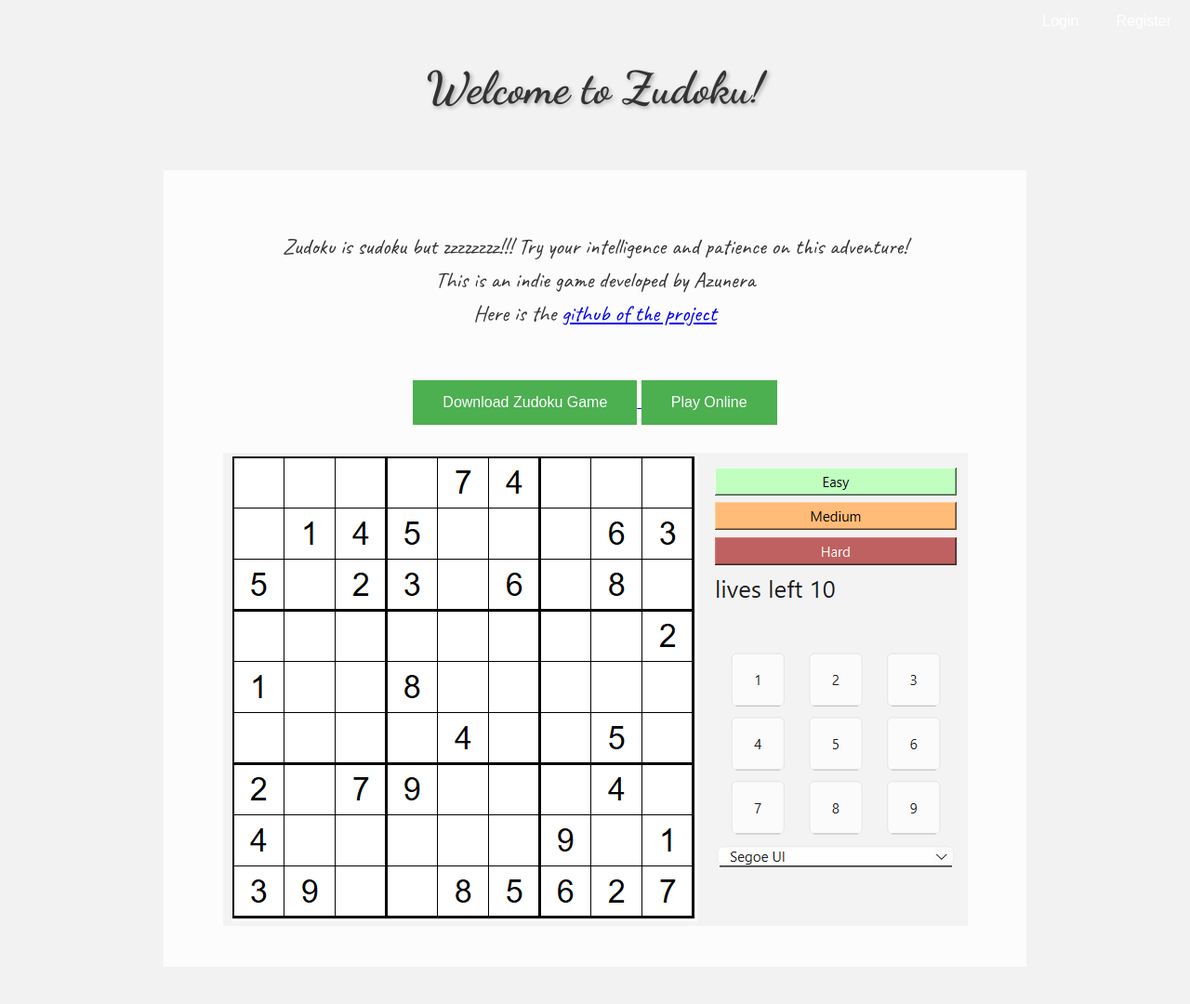
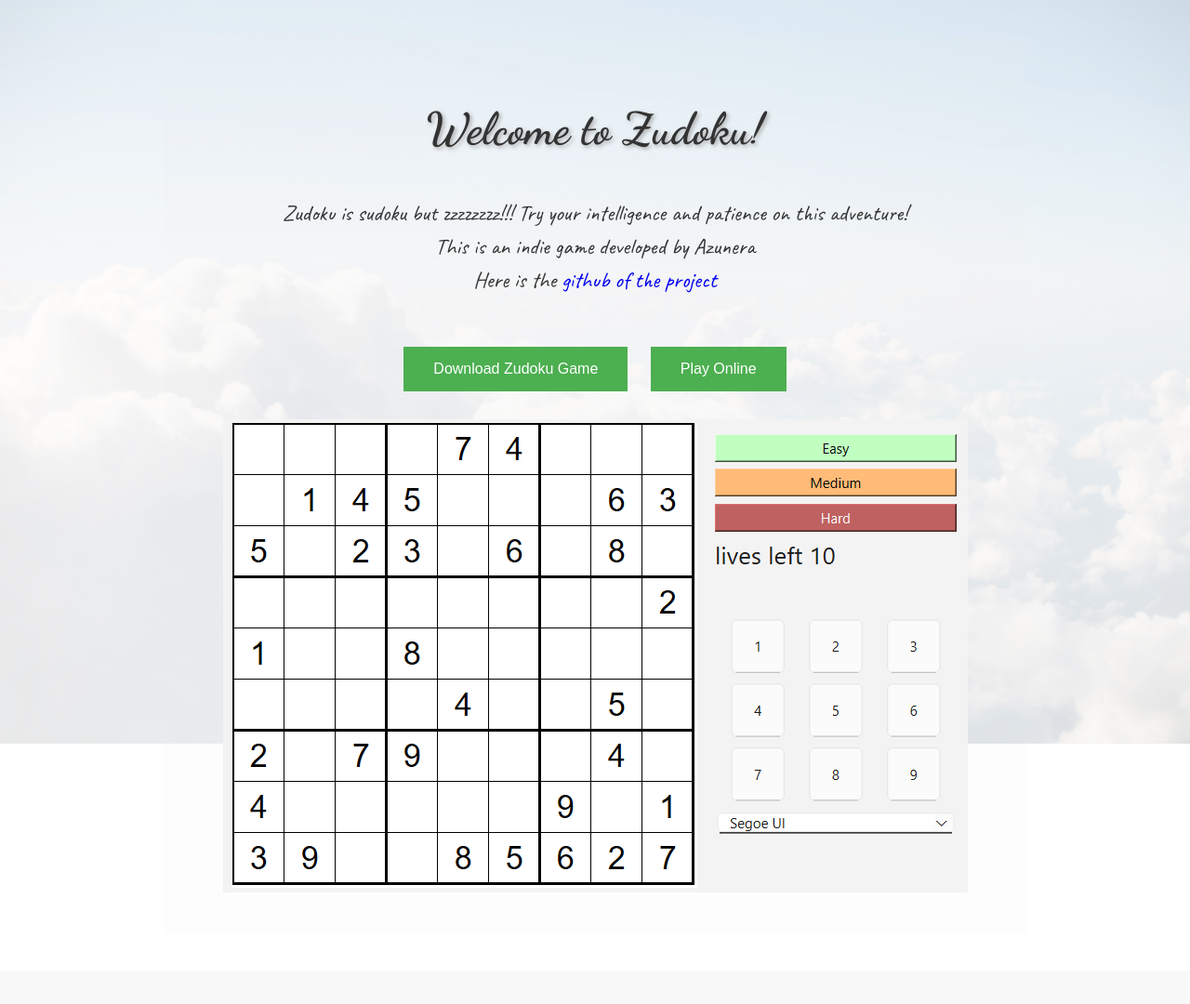
Before and after one commit to Azunera/zudoku_website, a Flask app: page / in a window 1280 px wide. Shown: the whole page at 93% size. After the commit the page ends 952 px from the top, so only its background shows below. Run offline with Flask 3, Linux system fonts and the light colour scheme.

Commit message:
Fixing minor details: Sidebar button repositioned, adding background image and updating layouts to the other templates besides zudoku.html, minor fix to register-login system

```diff
--- a/api/static/css/index.css
+++ b/api/static/css/index.css
@@ -5,8 +5,11 @@ body {
     font-family: Arial, sans-serif;
     margin: 0;
     padding: 0;
-    background: #f2f2f2;
-    position: relative;
+    /* background: #f2f2f2; */
+    /* position: relative; */
+    height: 100%;
+
+
 }
 
 body::before {
@@ -17,6 +20,7 @@ body::before {
     width: 100%;
     height: 100%;
     /* background: url('a.png') no-repeat center center fixed; */
+    background-image: url("../images/skylight.jpg");
     background-size: cover;
     z-index: -1;
     opacity: 0.3;
@@ -28,22 +32,23 @@ h1 {
     margin: 20px;
     text-align: center;
     font-size: 48px;
+    margin-top: 50px;
     text-shadow: 2px 2px 4px #aaa;
 }
 
 .container {
     max-width: 1200px;
     padding: 20px;
-    margin: 0 auto; /* Center the container horizontally */
+    margin: 0 auto;
     text-align: center;
     box-sizing: border-box;
 }
 
 .content {
-    background-color: rgba(255, 255, 255, 0.8);
+    background-color: rgba(232, 232, 232, 0.1);
     padding: 20px;
-    margin: 20px auto; /* Center the content within the container */
-    width: 80%; /* Adjust width as needed */
+    margin: 20px auto;
+    width: 80%;
     box-sizing: border-box;
 }
 
@@ -68,7 +73,8 @@ button {
     color: white;
     padding: 15px 32px;
     font-size: 16px;
-    margin: 10px 0;
+    margin: 10px;
+
     cursor: pointer;
     transition: background 0.3s;
 }
@@ -79,7 +85,6 @@ button:hover {
 
 .navbar {
     width: 100%;
-    /* background-color: #333; */
     overflow: hidden;
 }
 
@@ -92,6 +97,9 @@ button:hover {
     text-decoration: none;
 }
 
+a{
+    text-decoration: none;
+}
 .navbar a:hover {
     background-color: #ddd;
     color: black;
--- a/api/templates/index.html
+++ b/api/templates/index.html
@@ -7,21 +7,13 @@
     <title>Zudoku</title>
     <link rel="icon" href="../static/images/favicon.ico">
     <link rel="stylesheet" href="../static/css/index.css">
-    <!-- <link rel="stylesheet" href="../static/css/zudoku.css"> -->
-    <style>
 
-    </style>
 </head>
 <body>
-    <!-- Navigation bar -->
-    <div class="navbar">
-        <a href="register.html">Register</a>
-        <a href="login.html">Login</a>
-    </div>
 
-    <h1>Welcome to Zudoku!</h1>
     <div class="container">
         <div class="content">
+            <h1>Welcome to Zudoku!</h1>
             <p>
                 Zudoku is sudoku but zzzzzzzz!!!
                 Try your intelligence and patience on this adventure!<br>
@@ -33,7 +25,7 @@
                 <button>Download Zudoku Game</button>
             </a>
 
-            <!-- Link to zudoku e -->
+            <!-- Link to zudoku online -->
             <a href="zudoku">
                 <button>Play Online</button>
             </a>
--- a/api/templates/login.html
+++ b/api/templates/login.html
@@ -6,10 +6,9 @@
     <meta name="viewport" content="width=device-width, initial-scale=1.0">
     <title>Login to Zudoku</title>
     <link rel="icon" href="../static/images/favicon.ico">
-    <link rel="stylesheet" href="/static/css/index.css">
     <link rel="stylesheet" href="/static/css/zudoku.css">
 </head>
-<body>
+<body class="daylight">
     <h1 id="title">Login to Zudoku</h1>
     <div class="body_column">
         <div class="column middle">
--- a/api/templates/register.html
+++ b/api/templates/register.html
@@ -10,7 +10,7 @@
     <!-- <link rel="stylesheet" href="/static/css/index.css"> -->
     <link rel="stylesheet" href="/static/css/zudoku.css">
 </head>
-<body>
+<body class="daylight">
     <h1 id="title">Register for Zudoku</h1>
     <div class="body_column">
         <div class="column middle">
--- a/api/templates/zudoku.html
+++ b/api/templates/zudoku.html
@@ -7,9 +7,8 @@
 
     <title>Zudoku Online</title>
     <link rel="icon" href="../static/images/favicon.ico">
-    <!-- <link rel="stylesheet" href="../static/css/index.css"> -->
     <link rel="stylesheet" href="../static/css/zudoku.css">
-</head
+</head>
 <body>
     <canvas id="fireworksCanvas"></canvas>
     <!-- Dropdown for styling, its as fixed location-->
```
Also changed, not shown: api/static/css/zudoku.css (+11 -5 lines), api/static/css/zudoku.scss (+14 -16 lines), api/static/js/saveLoad.js (+5 -4 lines), api/static/js/zudoku.js (+5 -9 lines), api/static/js/zudoku_class.js (+2 -5 lines), 1 other file.
